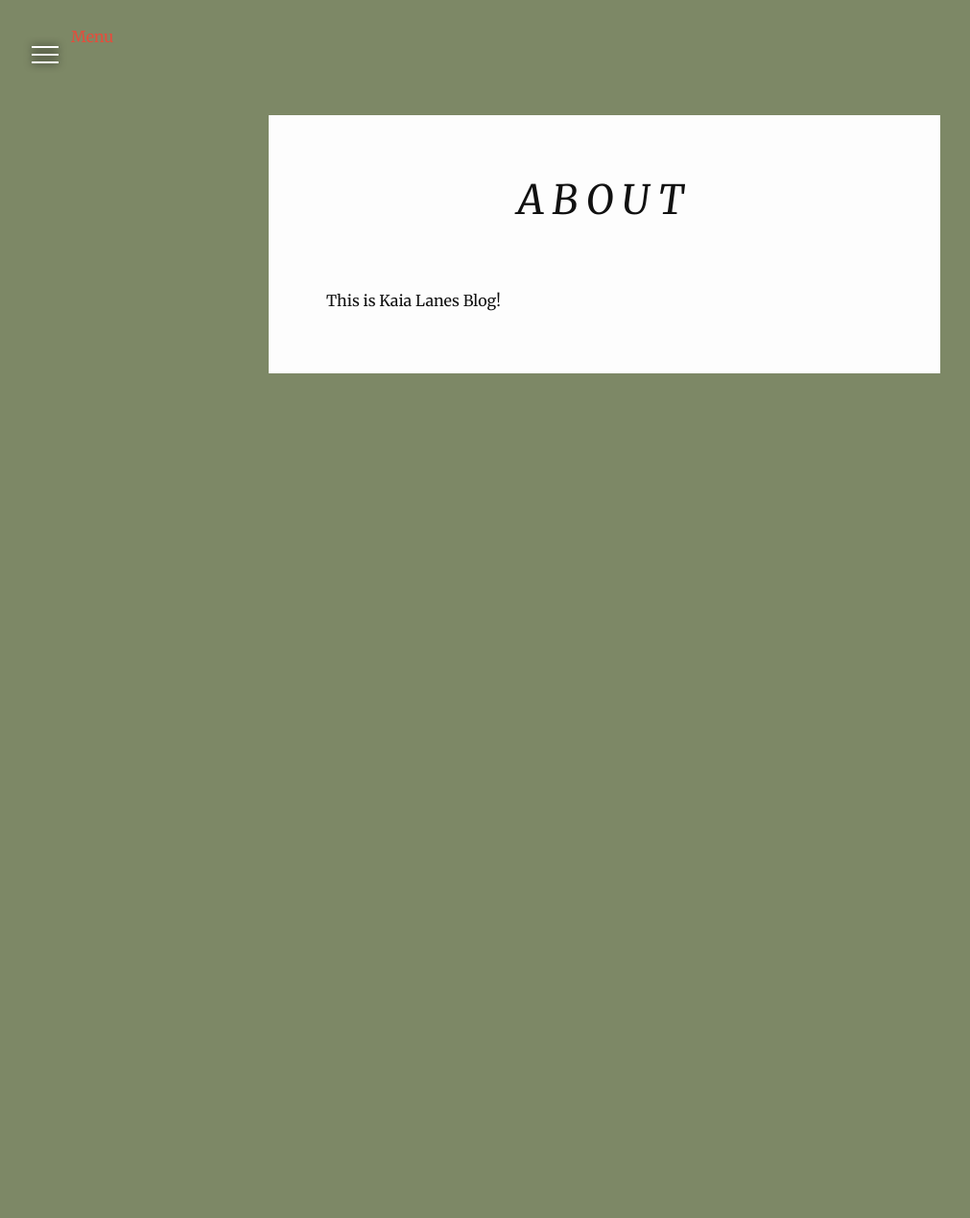
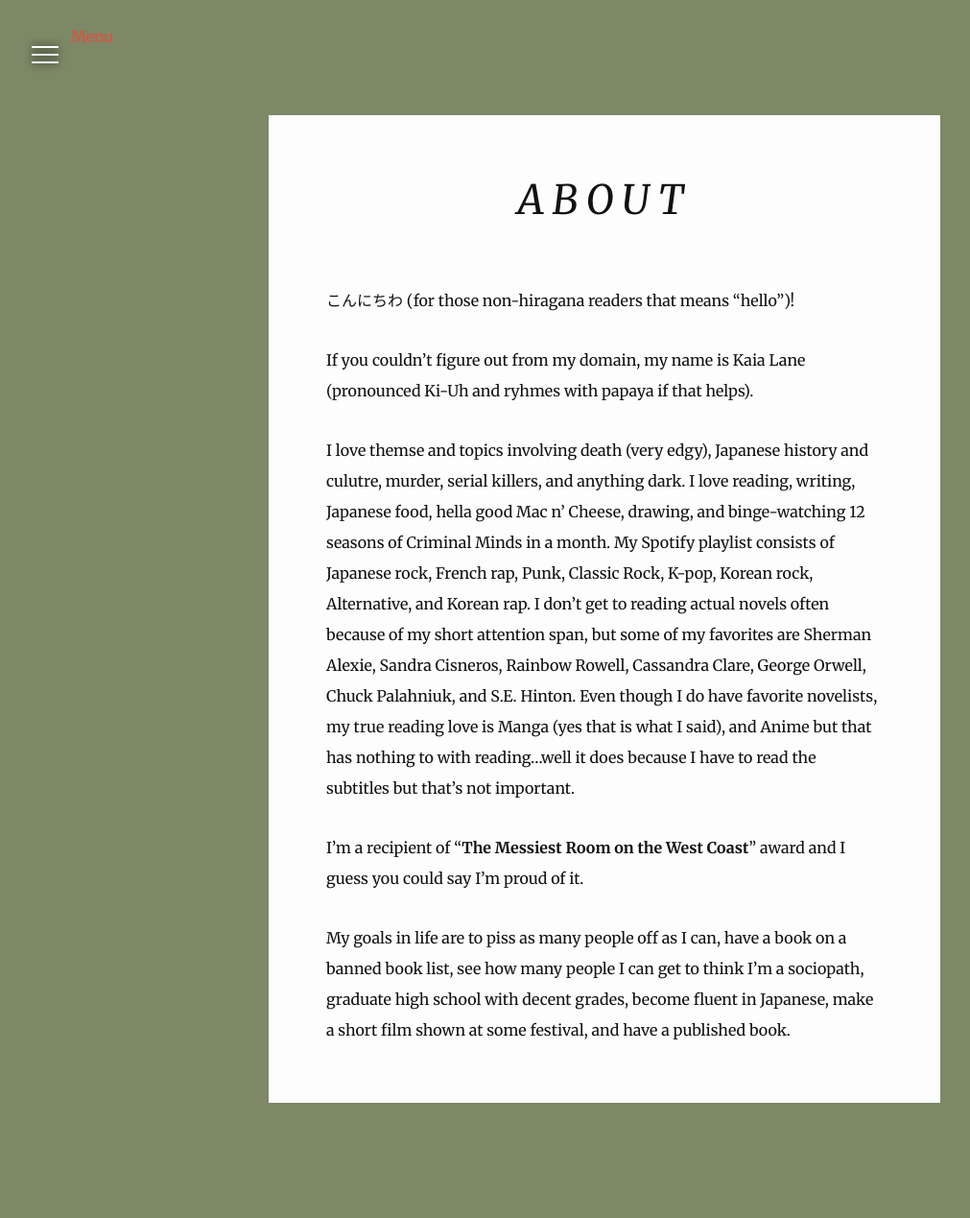
Before and after one commit to thekaialane/website, a Jekyll site: the page built from about.md, in a window 1280 px wide. Shown: the whole page at 96% size, without its empty margins (10-1021 px from the left). Built offline with Jekyll 4.4.1, drawn with Linux system fonts in a browser that asks for light colours; nearby versions of some CDN libraries; before the commit the page ends 900 px from its top, so only the background shows below that.

Commit message:
Update about.md

```diff
--- a/about.md
+++ b/about.md
@@ -2,6 +2,15 @@
 layout: page
 title: About
 permalink: /about/
+published: true
 ---
 
-This is Kaia Lanes Blog!
+こんにちわ (for those non-hiragana readers that means "hello")!
+
+If you couldn't figure out from my domain, my name is Kaia Lane (pronounced Ki-Uh and ryhmes with papaya if that helps).
+
+I love themse and topics involving death (very edgy), Japanese history and culutre, murder, serial killers, and anything dark. I love reading, writing, Japanese food, hella good Mac n' Cheese, drawing, and binge-watching 12 seasons of Criminal Minds in a month. My Spotify playlist consists of Japanese rock, French rap, Punk, Classic Rock, K-pop, Korean rock, Alternative, and Korean rap. I don't get to reading actual novels often because of my short attention span, but some of my favorites are Sherman Alexie, Sandra Cisneros, Rainbow Rowell, Cassandra Clare, George Orwell, Chuck Palahniuk, and S.E. Hinton. Even though I do have favorite novelists, my true reading love is Manga (yes that is what I said), and Anime but that has nothing to with reading...well it does because I have to read the subtitles but that's not important.
+
+I'm a recipient of "__The Messiest Room on the West Coast__" award and I guess you could say I'm proud of it.
+
+My goals in life are to piss as many people off as I can, have a book on a banned book list, see how many people I can get to think I'm a sociopath, graduate high school with decent grades, become fluent in Japanese, make a short film shown at some festival, and have a published book.
```
